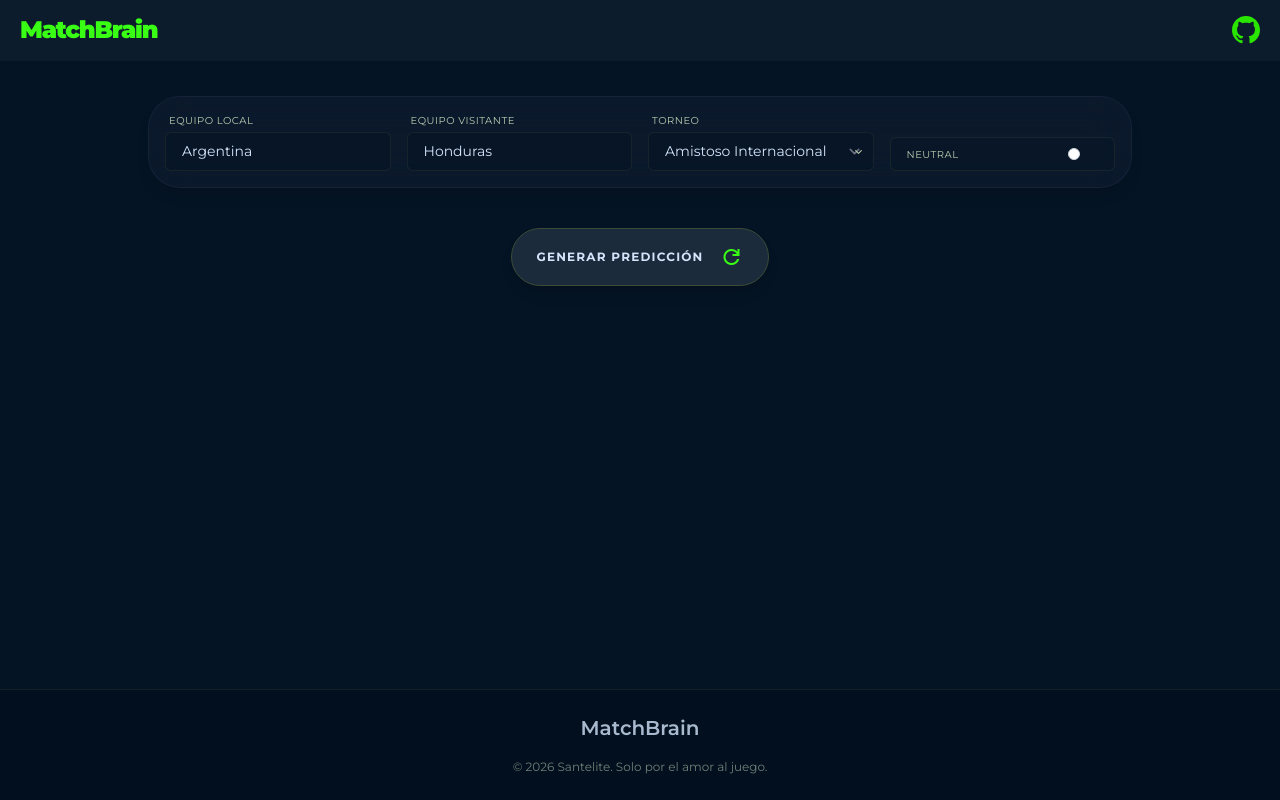
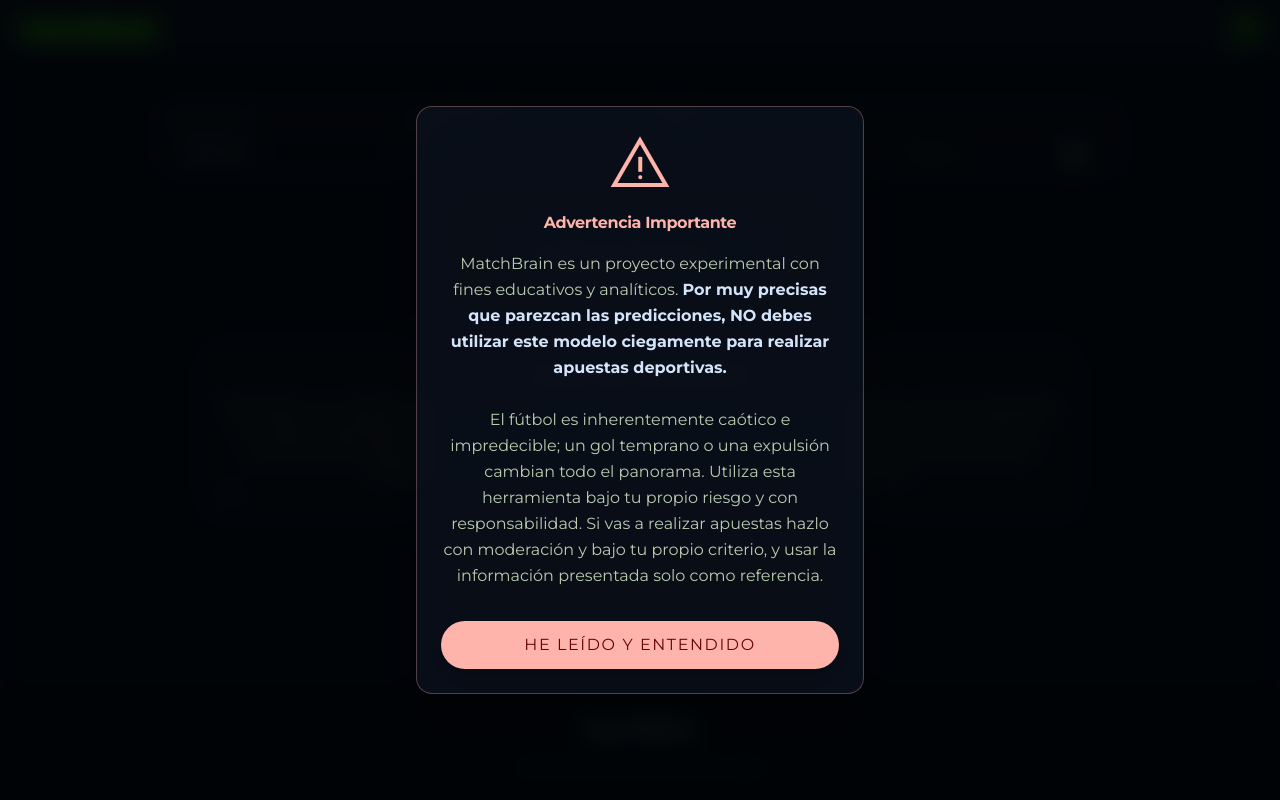
Before and after one commit to Santelite/matchbrain, a Flask app: page / in a window 1280 px wide. Run offline with Flask 3, Linux system fonts and the light colour scheme; parts of the project's set-up code (start-up, migrations or seed data) failed here and were passed over; some libraries are stand-ins or nearby versions.

Commit message:
agregar popup

```diff
--- a/templates/main.html
+++ b/templates/main.html
@@ -337,6 +337,17 @@
 <span class="material-symbols-outlined text-primary-container group-hover:rotate-180 transition-transform duration-500">refresh</span>
 </button>
 </div>
+
+<!-- Acerca de -->
+<section class="glass-card rounded-lg p-lg mt-lg text-center mx-auto max-w-4xl">
+<h2 class="font-headline-md text-headline-md font-bold text-on-surface mb-sm">Acerca de MatchBrain</h2>
+<p class="font-body-sm text-body-sm text-on-surface-variant opacity-80 leading-relaxed">
+MatchBrain es un algoritmo de predicción de resultados y goles de fútbol impulsado por Machine Learning (LightGBM). El modelo analiza décadas de historia encontrando patrones ocultos a través de cuatro dimensiones clave: la forma reciente de cada equipo, el contexto del partido, el potencial de ataque y un riguroso sistema de puntuación ELO dinámico basado en un sistema de suma cero. <a href="https://github.com/Santelite/matchbrain/">Lee el GitHub para saber más   <svg xmlns="http://www.w3.org/2000/svg" fill="none" viewBox="0 0 24 24" stroke-width="2" stroke="currentColor" class="w-4 h-4 ml-1">
+    <path stroke-linecap="round" stroke-linejoin="round" d="M13.5 4.5 21 12m0 0-7.5 7.5M21 12H3" />
+  </svg></a>
+</p>
+</section>
+
 </main>
 <!-- Footer -->
 <footer class="bg-surface-container-lowest border-t border-outline-variant/30 py-lg mt-auto">
@@ -345,6 +356,24 @@
 <p class="font-body-sm text-[12px] text-on-surface-variant opacity-60">© 2026 Santelite. Solo por el amor al juego.</p>
 </div>
 </footer>
+
+<!-- Betting Warning Modal -->
+<div id="betting-warning-modal" class="fixed inset-0 z-[110] hidden items-center justify-center bg-black/80 backdrop-blur-md p-4">
+    <div class="glass-card w-full max-w-md rounded-2xl flex flex-col overflow-hidden shadow-2xl border border-error/30">
+        <div class="p-6 flex flex-col items-center text-center gap-4">
+            <span class="material-symbols-outlined text-error text-[64px]">warning</span>
+            <h2 class="font-headline-lg-mobile text-error font-bold tracking-tight">Advertencia Importante</h2>
+            <p class="font-body-sm text-on-surface-variant leading-relaxed">
+                MatchBrain es un proyecto experimental con fines educativos y analíticos.
+                <strong class="text-on-surface">Por muy precisas que parezcan las predicciones, NO debes utilizar este modelo ciegamente para realizar apuestas deportivas.</strong><br><br>
+                El fútbol es inherentemente caótico e impredecible; un gol temprano o una expulsión cambian todo el panorama. Utiliza esta herramienta bajo tu propio riesgo y con responsabilidad. Si vas a realizar apuestas hazlo con moderación y bajo tu propio criterio, y usar la información presentada solo como referencia.
+            </p>
+            <button id="accept-warning-btn" type="button" class="mt-4 bg-error text-on-error font-label-bold px-8 py-3 rounded-full hover:opacity-90 transition-opacity uppercase tracking-widest shadow-lg w-full">
+                He leído y Entendido
+            </button>
+        </div>
+    </div>
+</div>
 
 <!-- Country Selection Modal -->
 <div id="country-modal" class="fixed inset-0 z-[100] hidden items-center justify-center bg-black/60 backdrop-blur-sm p-4">
@@ -367,6 +396,21 @@
 
 <script>
         document.addEventListener('DOMContentLoaded', () => {
+            // Betting Warning Logic
+            const warningModal = document.getElementById('betting-warning-modal');
+            const acceptWarningBtn = document.getElementById('accept-warning-btn');
+
+            if (!localStorage.getItem('matchbrain_warning_accepted')) {
+                warningModal.classList.remove('hidden');
+                warningModal.classList.add('flex');
+            }
+
+            acceptWarningBtn.addEventListener('click', () => {
+                warningModal.classList.add('hidden');
+                warningModal.classList.remove('flex');
+                localStorage.setItem('matchbrain_warning_accepted', 'true');
+            });
+
             const predictBtn = document.getElementById('predict-btn');
 
             predictBtn.addEventListener('click', async (e) => {
```
Also changed, not shown: 1 other file.
